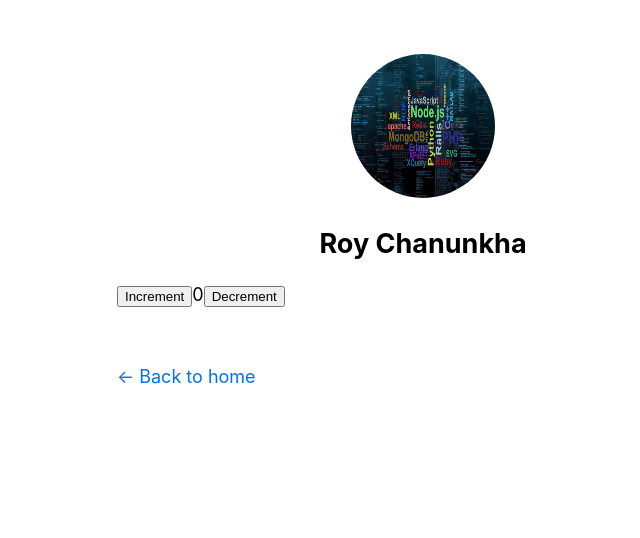
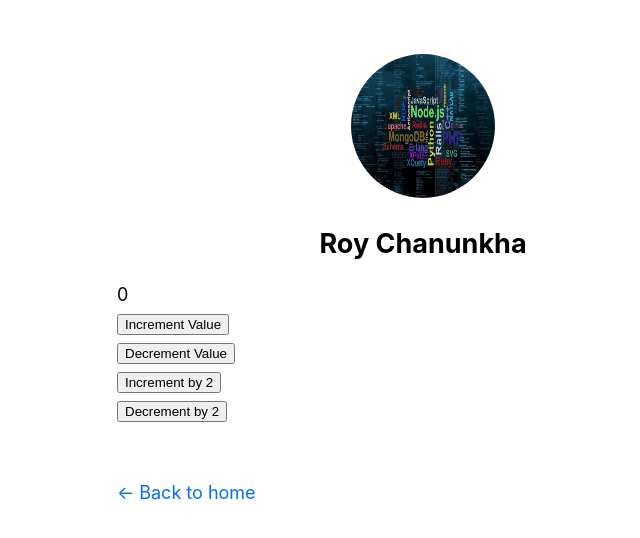
Before and after one commit to Skipper-116/nextjs-tut, a Next.js app: page /counter in a window 1280 px wide. Shown: the top 538 px of the page, without its empty margins (217-857 px from the left). Built offline with nearby package versions, Linux system fonts and the light colour scheme.

Commit message:
moved logic away from the page to counterButton component

```diff
--- /dev/null
+++ b/components/counter.js
@@ -0,0 +1,34 @@
+import { decrement, increment, incrementByAmount,decrementByAmount } from "../state/counter/counterSlice";
+import { useDispatch } from "react-redux";
+
+function CounterButton({name, step}){
+    const dispatch = useDispatch();
+    let anonymous;
+    let simple = true;
+    switch(name){
+        case 'Increment Value':
+            anonymous = increment
+            break;
+        case 'Decrement Value':
+            anonymous = decrement
+            break;
+        case name.match(/Decrement/i)?.input:
+            simple = false
+            anonymous = decrementByAmount
+            break;
+        case name.match(/Increment/i)?.input:
+            simple = false
+            anonymous = incrementByAmount
+            break;
+    }
+    return(
+        <button
+            aria-label="Increment value"
+            onClick={() => dispatch(simple ? anonymous() : anonymous(step))}
+        >
+            {name}
+        </button>
+    )
+}
+
+export default CounterButton;
--- a/pages/counter.js
+++ b/pages/counter.js
@@ -1,26 +1,21 @@
-import { useSelector, useDispatch } from "react-redux";
-import { decrement, increment } from "../state/counter/counterSlice";
+import { useSelector } from "react-redux";
 import Layout from "../components/layout";
+import CounterButton from "../components/counter";
 
 function Counter(){
     const count = useSelector((state) => state.counter.value)
-    const dispatch = useDispatch();
 
     return(
         <Layout>
-            <button
-                aria-label="Increment value"
-                onClick={() => dispatch(increment())}
-            >
-            Increment
-            </button>
             <span>{count}</span>
-            <button
-                aria-label="Decrement value"
-                onClick={() => dispatch(decrement())}
-            >
-            Decrement
-            </button>
+            <br/>
+            <CounterButton name='Increment Value'/>
+            <br/>
+            <CounterButton name='Decrement Value'/>
+            <br/>
+            <CounterButton name='Increment by 2' step={2}/>
+            <br/>
+            <CounterButton name='Decrement by 2' step={2}/>
         </Layout>
     )
 }
```
